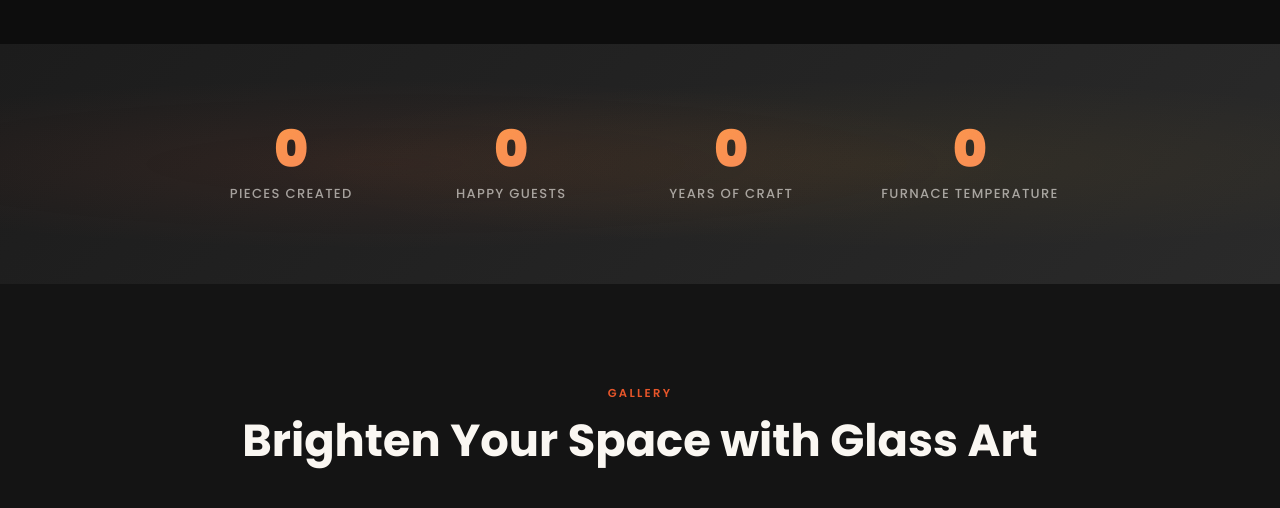
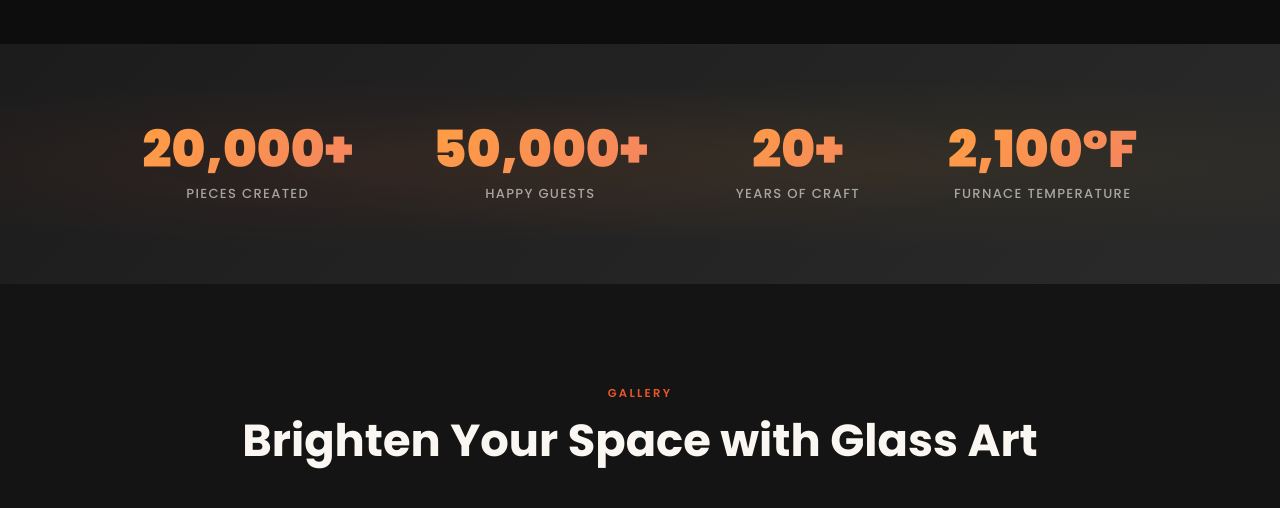
Before and after one commit to theclaymedia/glassblowinghouston, a plain HTML site: page index.html in a window 1280 px wide. Shown: the part 4300-4808 px from the top of the page. Drawn offline with Linux system fonts and the light colour scheme.

Commit message:
updates nednad

```diff
--- a/index.html
+++ b/index.html
@@ -1777,4 +1777,55 @@
       <span>© 2026 Glassblowing Houston. All rights reserved.</span>
       <div class="footer-social">
         <a href="https://www.facebook.com/Glass3DV/" title="Facebook">f</a>
-        <a href="https://www.instagram.com/glassblowinghouston
+        <a href="https://www.instagram.com/glassblowinghouston/" title="Instagram">ig</a>
+        <a href="https://www.youtube.com/@GlassblowingHouston" title="YouTube">yt</a>
+      </div>
+    </div>
+  </div>
+</footer>
+
+<!-- ═══ JAVASCRIPT ═══ -->
+<script>
+// Animated Stats Counter (triggers on scroll into view)
+(function() {
+  const counters = document.querySelectorAll('.stats-number');
+  let animated = false;
+
+  function animateCounters() {
+    if (animated) return;
+    animated = true;
+    counters.forEach(function(counter) {
+      const target = parseInt(counter.getAttribute('data-target'));
+      const suffix = counter.getAttribute('data-suffix') || '';
+      const duration = 2000;
+      const start = performance.now();
+
+      function update(now) {
+        const elapsed = now - start;
+        const progress = Math.min(elapsed / duration, 1);
+        const eased = 1 - Math.pow(1 - progress, 3);
+        const current = Math.floor(eased * target);
+        counter.textContent = current.toLocaleString() + suffix;
+        if (progress < 1) requestAnimationFrame(update);
+      }
+      requestAnimationFrame(update);
+    });
+  }
+
+  var statsSection = document.querySelector('.stats-section');
+  if (statsSection) {
+    var observer = new IntersectionObserver(function(entries) {
+      entries.forEach(function(entry) {
+        if (entry.isIntersecting) {
+          animateCounters();
+          observer.unobserve(entry.target);
+        }
+      });
+    }, { threshold: 0.3 });
+    observer.observe(statsSection);
+  }
+})();
+</script>
+
+</body>
+</html>
```
